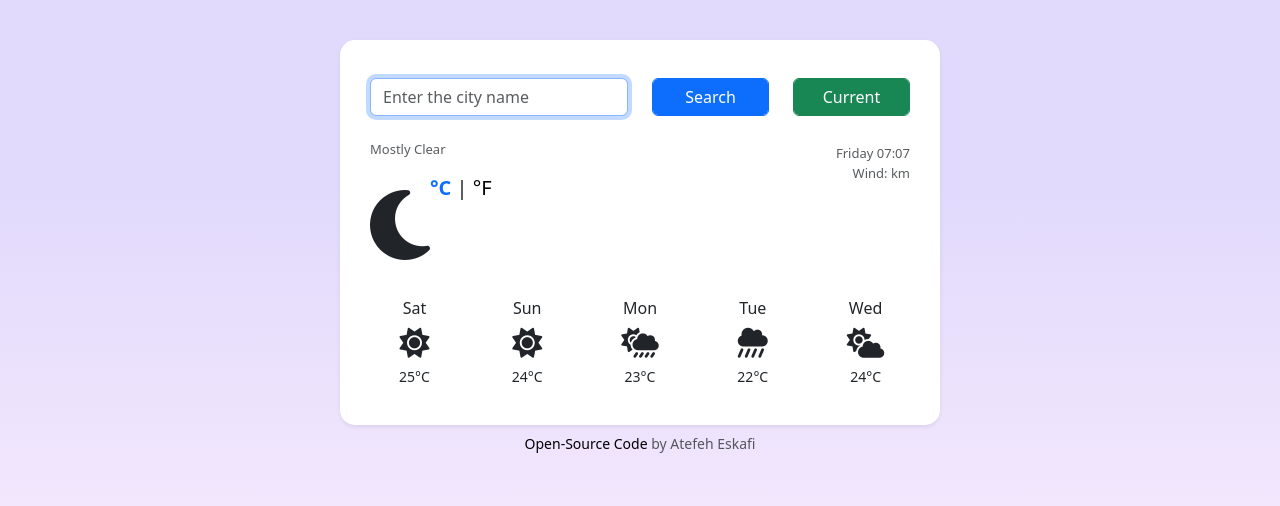
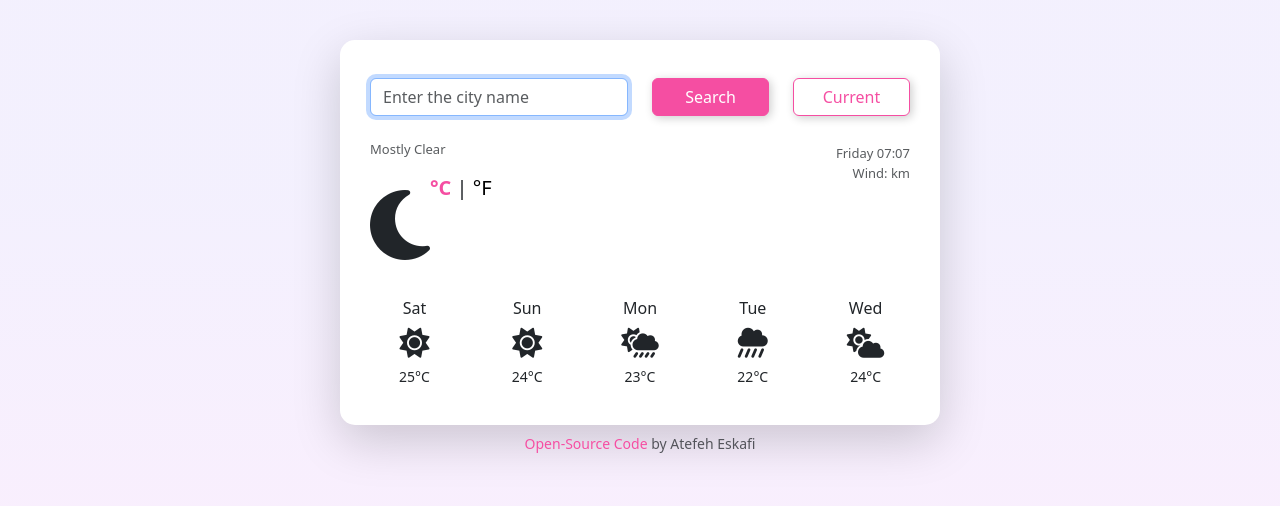
Before and after one commit to ladyincodes/weather-app, a plain HTML site: page index.html in a window 1280 px wide. Drawn offline with nearby package versions, Linux system fonts and the light colour scheme; no server answers.

Commit message:
polished theme

```diff
--- a/index.html
+++ b/index.html
@@ -19,7 +19,7 @@
     <link rel="stylesheet" href="src/style.css" />
   </head>
   <body>
-    <div class="container shadow-sm fixed-container">
+    <div class="container shadow-lg fixed-container">
       <!---------- SEARCH BOX ---------->
       <div class="search mt-2">
         <form class="search-form">
@@ -36,7 +36,7 @@
             <div class="col-sm-3 mt-2 mt-sm-0">
               <button
                 type="submit"
-                class="btn btn-primary form-control"
+                class="btn-pink form-control"
                 id="search-btn"
               >
                 Search
@@ -45,7 +45,7 @@
             <div class="col-sm-3 mt-2 mt-sm-0">
               <button
                 type="submit"
-                class="btn btn-success form-control"
+                class="btn-pink-secondary form-control"
                 id="current-btn"
               >
                 Current
--- a/src/style.css
+++ b/src/style.css
@@ -1,5 +1,5 @@
 body {
-    background: linear-gradient(0deg, rgb(239, 171, 245, 0.2) 13.4%, rgb(196, 181, 249, 0.5) 76.3%);
+    background: linear-gradient(0deg, rgba(239, 171, 245, 0.2) 13.4%, rgba(196, 181, 249, 0.2) 76.3%);
     background-attachment: fixed;
 }
 
@@ -12,8 +12,12 @@ a {
     color: #000;
 }
 
+footer a {
+    color: rgb(245, 78, 162);
+}
+
 .selected_tempreture {
-    color: #0d6efd;
+    color: rgb(245, 78, 162);
     font-weight: bold;
 }
 
@@ -56,3 +60,28 @@ a {
 .tempreture-unit {
     position: absolute;
 }
+
+.btn-pink {
+    background: rgb(245, 78, 162);
+    border: 1px solid rgb(245, 78, 162);
+    color: #fff;
+    transition: all 200ms ease-in-out;
+    box-shadow: 2px 2px 10px rgba(0, 0, 0, 0.2);
+}
+
+.btn-pink:hover {
+    opacity: 0.8;
+}
+
+.btn-pink-secondary {
+    background: #fff;
+    color: rgb(245, 78, 162);
+    border: 1px solid rgb(245, 78, 162);
+    transition: all 200ms ease-in-out;
+    box-shadow: 2px 2px 10px rgba(0, 0, 0, 0.2);
+}
+
+.btn-pink-secondary:hover {
+    opacity: 0.8;
+    border: none;
+}
```
